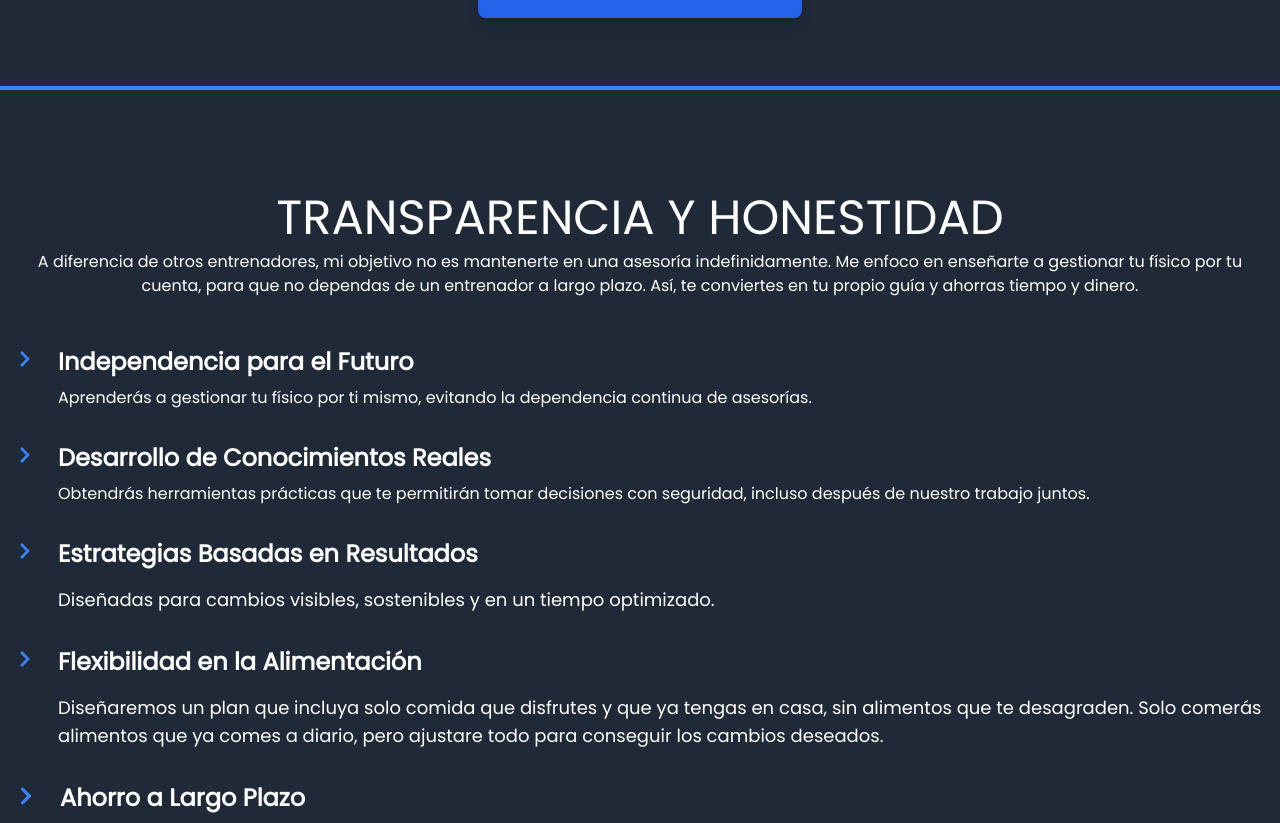
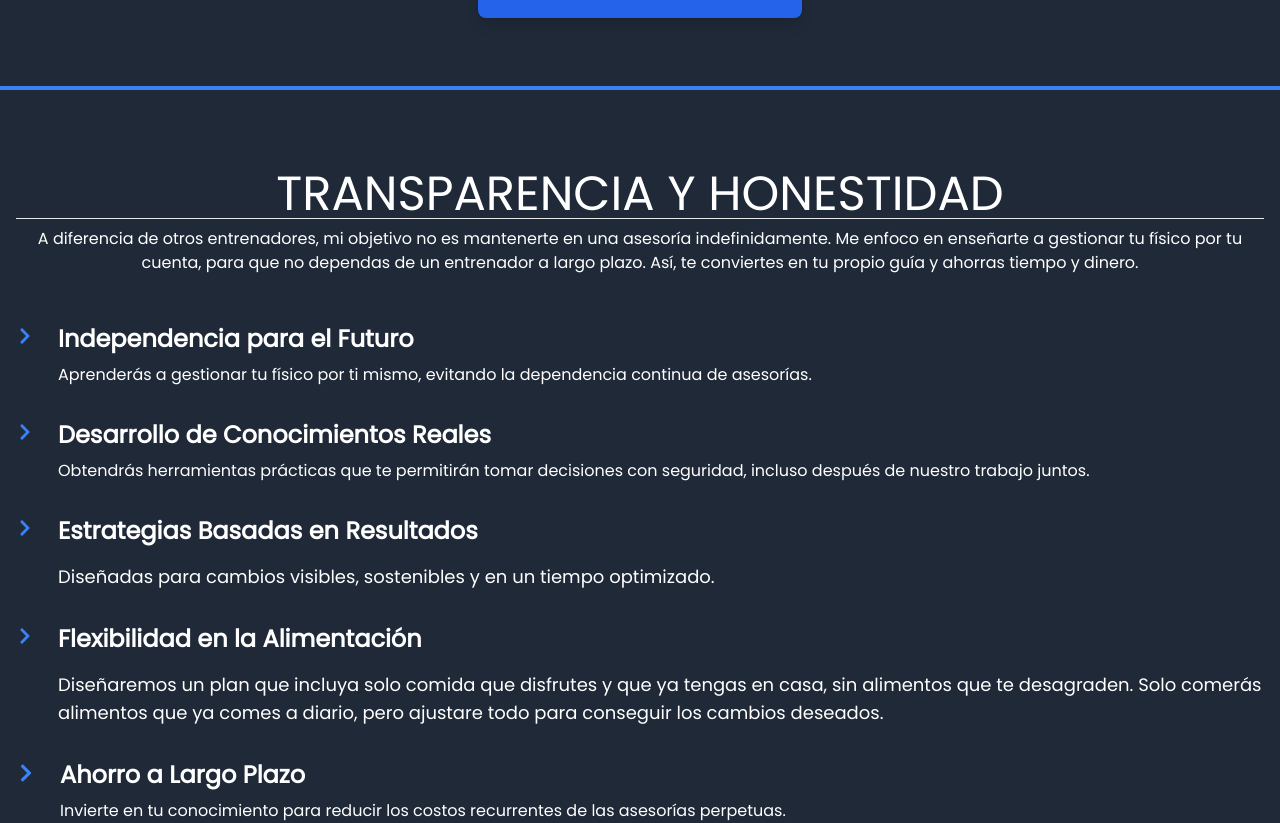
Before and after one commit to Maticaba99/catroux-fit, a Next.js app: page / in a window 1280 px wide. Shown: the part 1080-1903 px from the top of the page. Built offline with nearby package versions, Linux system fonts and the light colour scheme.

Commit message:
Update abjao.tsx

```diff
--- a/src/app/components/abjao.tsx
+++ b/src/app/components/abjao.tsx
@@ -5,12 +5,13 @@ import "@fontsource/poppins";
 function Features() {
   return (
     <div className="bg-gray-800 py-10">
-      <section className="bg-gray py-16">
+      <section className="bg-gray py-10">
         <div className="max-w-7xl mx-auto px-4">
           <div style={{ fontFamily: "Poppins, sans-serif" }}>
             <h2 className="text-3xl md:text-4xl lg:text-5xl text-center text-white">
               TRANSPARENCIA Y HONESTIDAD{" "}
             </h2>
+            <hr />
           </div>
 
           <p
```
